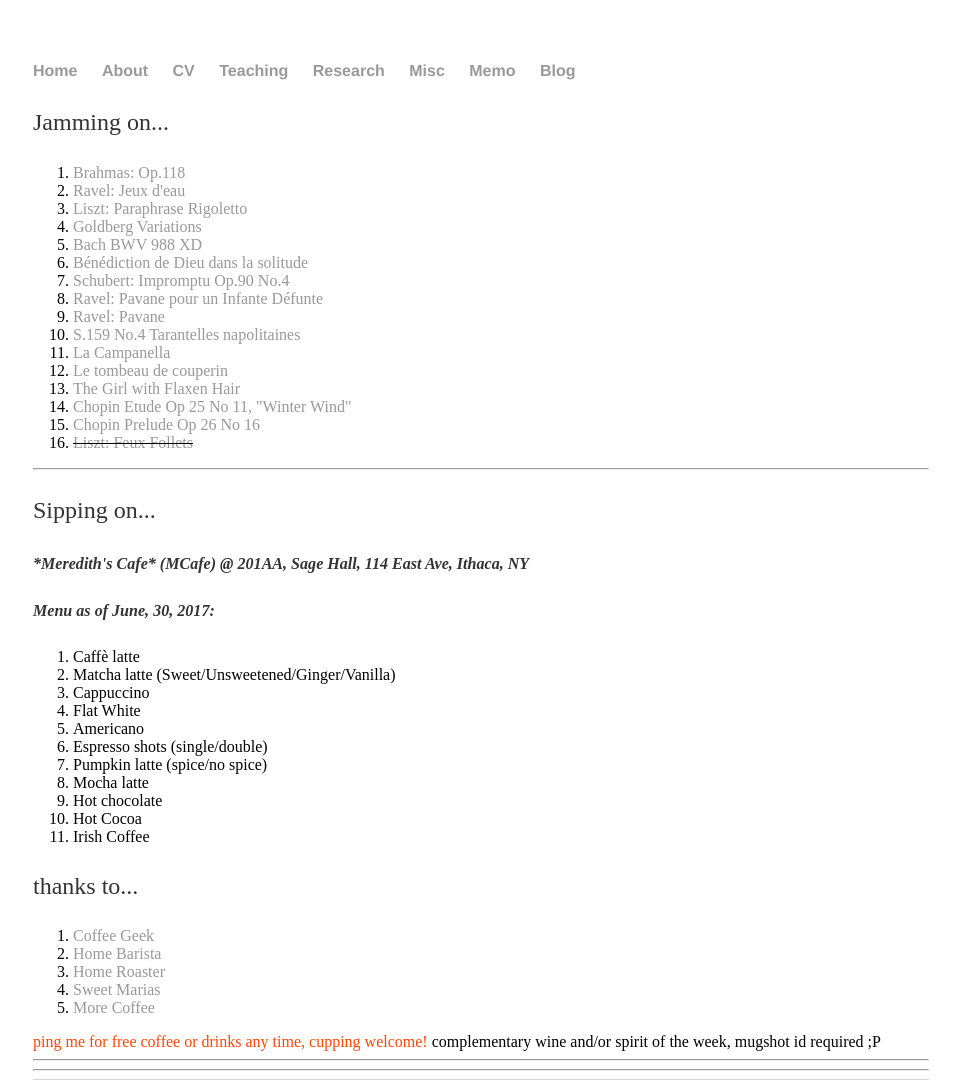
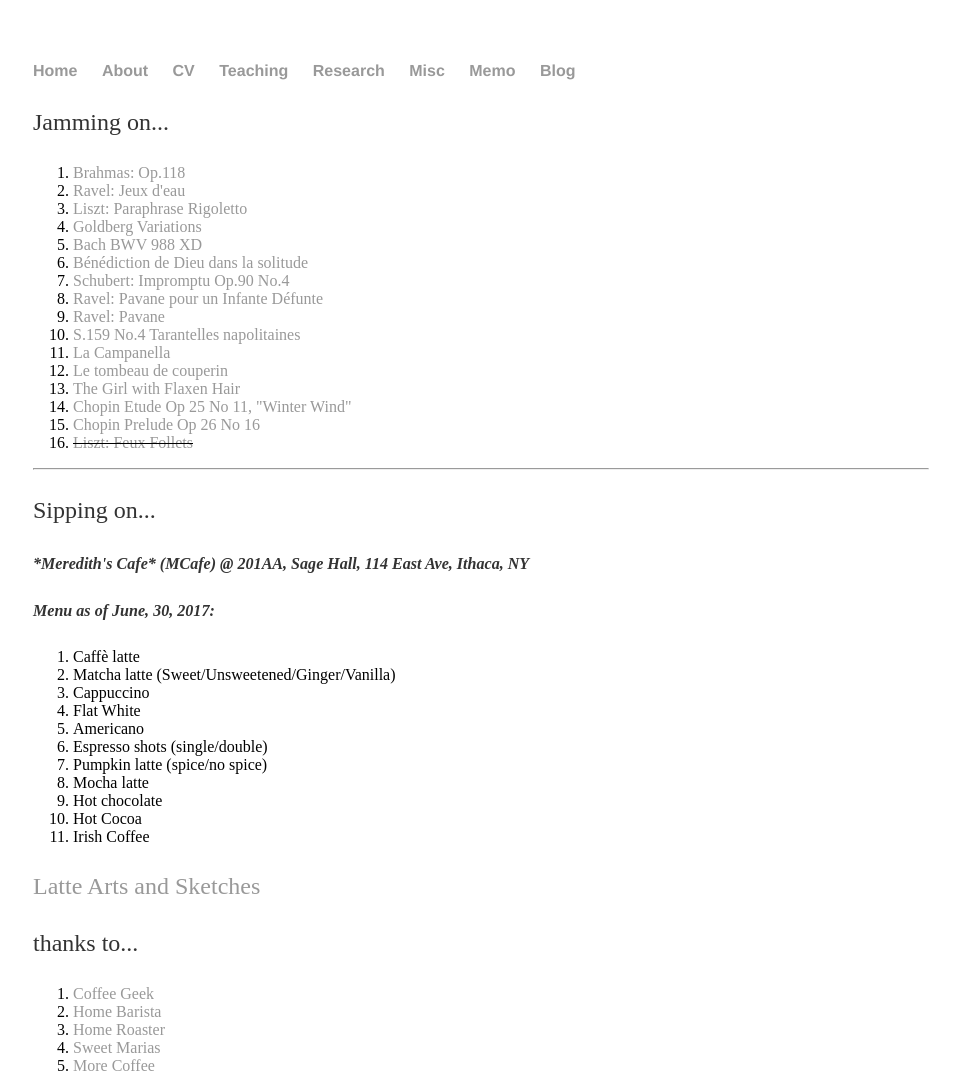
Before and after one commit to shenglih/shenglih.github.io, a Jekyll site: the page built from misc/index.html, in a window 1280 px wide. Shown: the top 1091 px of the page, without its empty margins (159-1119 px from the left). Built offline with Jekyll 4.4.1, drawn with Linux system fonts in a browser that asks for light colours.

Commit message:
Update index.html

```diff
--- a/misc/index.html
+++ b/misc/index.html
@@ -39,6 +39,7 @@
 		<li> Hot Cocoa </li>
 		<li> Irish Coffee</li>
 	</ol>
+	<p><a href=""> Latte Arts and Sketches </a>  </p>
 	<!--
 	<p><em> ~Upgraditis status:~ </em></p>
 	<ol>
```
